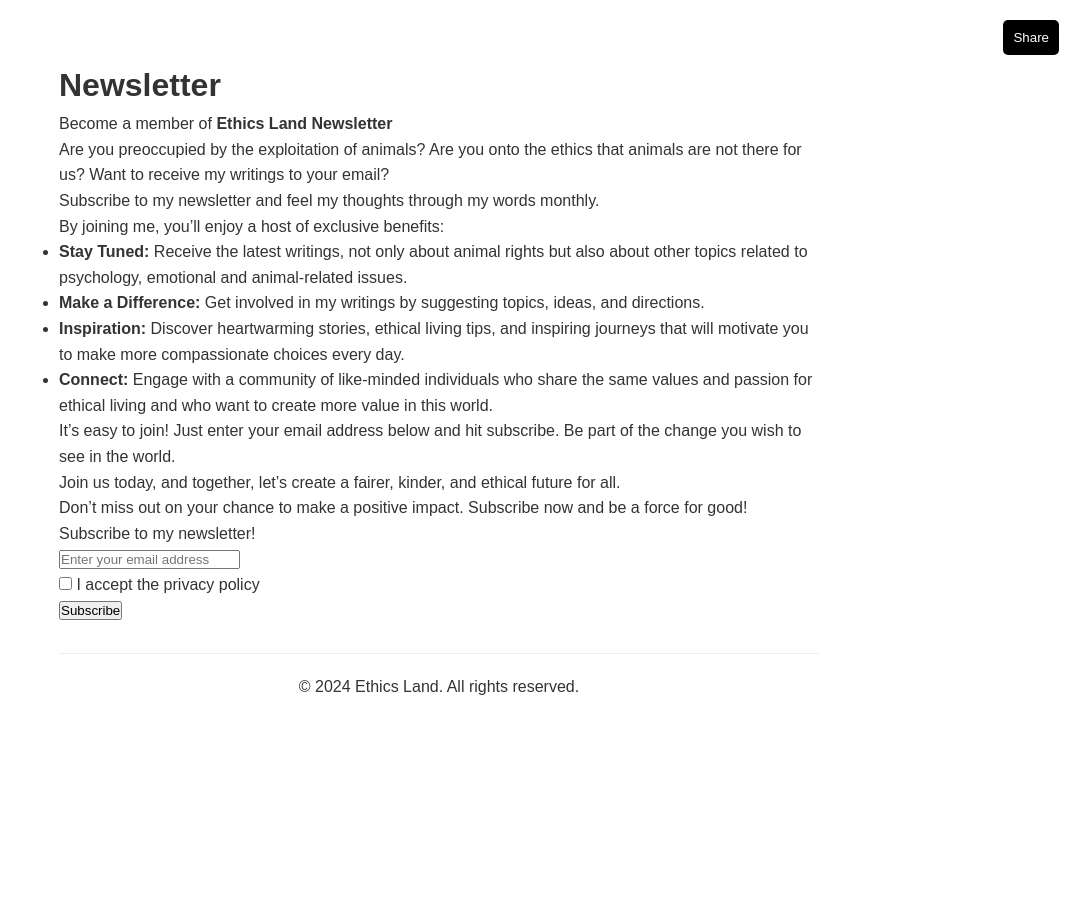
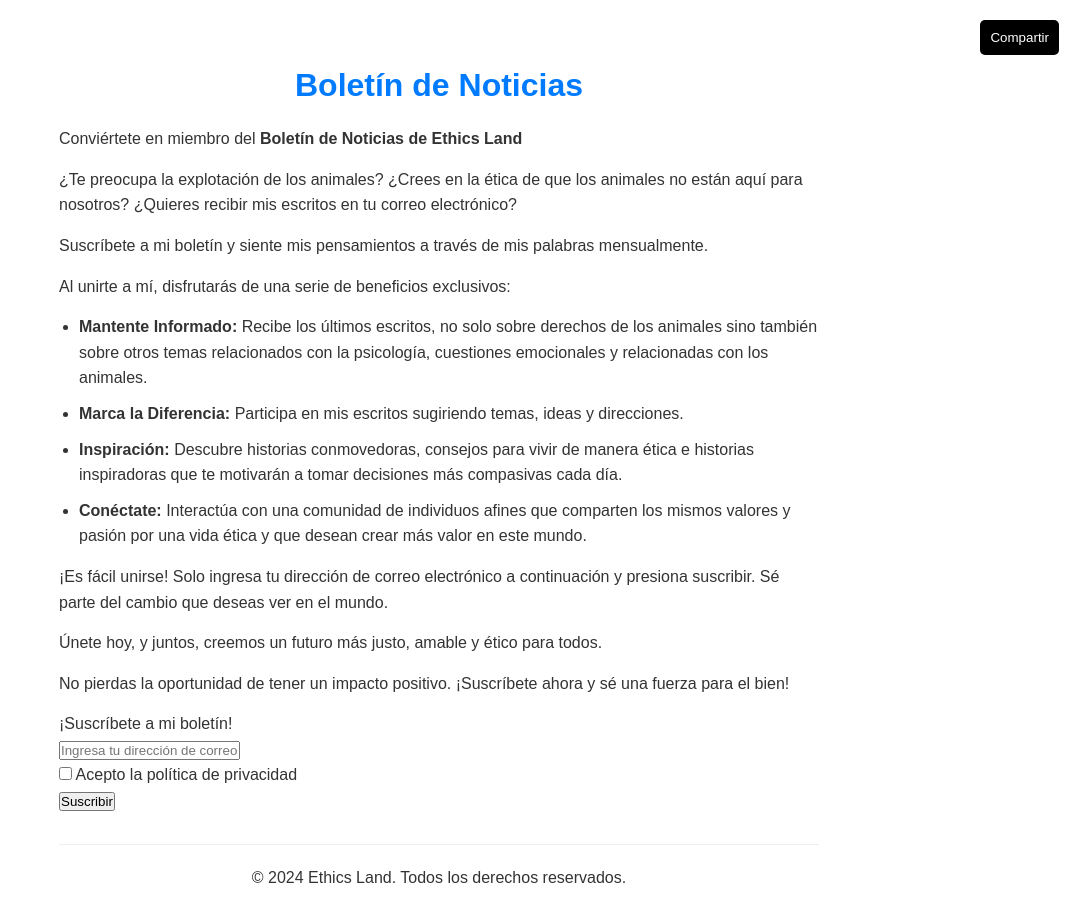
Before and after one commit to jordimuntada/nochorizo, a website: page public/sections/newsletter.html in a window 1280 px wide. Shown: the whole page, without its empty margins (201-1280 px from the left). Before the commit the page ends 800 px from the top, so only its background shows below. Drawn offline with Linux system fonts and the light colour scheme.

```diff
--- a/package.json
+++ b/package.json
@@ -11,8 +11,11 @@
   "author": "",
   "license": "ISC",
   "dependencies": {
+    "dotenv": "^16.4.5",
     "express": "^4.18.2",
     "express-sitemap-xml": "^3.0.1",
-    "glob": "^10.3.10"
+    "glob": "^10.3.10",
+    "node-fetch": "^3.3.2",
+    "twilio": "^4.22.0"
   }
 }
--- a/public/css/style.css
+++ b/public/css/style.css
@@ -91,6 +91,51 @@
 }
 
 /**********************/
+
+/* More code for Newsletter */
+.newsletter-container {
+    background-color: #f9f9f9; /* Light background to distinguish the section */
+    padding: 20px;
+    border-radius: 8px;
+    box-shadow: 0 2px 4px rgba(0,0,0,0.1); /* Subtle shadow for depth */
+    max-width: 800px; /* Adjust based on your design */
+    margin: 20px auto; /* Centering */
+}
+
+.newsletter-title {
+    color: #007bff; /* A color that stands out */
+    text-align: center; /* Center title */
+    margin-bottom: 15px; /* Spacing below the title */
+}
+
+.intro, .content p, .benefits-list {
+    margin-bottom: 15px; /* Consistent spacing */
+}
+
+.benefits-list li {
+    margin-bottom: 10px; /* Spacing between list items */
+}
+
+/* Enhance the list appearance */
+.benefits-list {
+    list-style-type: disc; /* Or choose another style that fits */
+    padding-left: 20px; /* Indent list items */
+}
+
+/* Additional styles for the form, buttons, etc., can be added here */
+/* Article link appearance */
+.article-link {
+    color: inherit; /* Inherits the color from the parent element, useful if your h1 isn't black */
+    text-decoration: none; /* Removes the underline */
+}
+
+.article-link:hover, .article-link:focus {
+    text-decoration: underline; /* Optional: Adds underline on hover for visual feedback */
+}
+
+/********/
+
+
 
 /* Footer CSS to complement your existing body style */
 
--- a/public/sections/newsletter.html
+++ b/public/sections/newsletter.html
@@ -1,22 +1,22 @@
 <!DOCTYPE html>
-<html lang="en">
+<html lang="es">
 <head>
     <meta charset="UTF-8">
     <meta name="viewport" content="width=device-width, initial-scale=1.0">
-    <title>Newsletter - Ethics Land</title>
+    <title>Boletín de Noticias - Ethics Land</title>
     <link rel="stylesheet" href="/css/style.css">
     <script>
         function shareContent() {
             if (navigator.share) {
                 navigator.share({
-                    title: 'Newsletter - Ethics Land',
+                    title: 'Boletín de Noticias - Ethics Land',
                     url: window.location.href
                 }).then(() => {
-                    console.log('Thanks for sharing!');
+                    console.log('¡Gracias por compartir!');
                 })
                 .catch(console.error);
             } else {
-                alert('Your browser does not support the share API. Please copy the URL manually.');
+                alert('Tu navegador no soporta la API de compartir. Por favor, copia la URL manualmente.');
             }
         }
     </script>
@@ -24,53 +24,51 @@
 <body>
     <header>
         <div class="header-content">
-
-
         <!--
             <div id="homeButtonContainer">
-                <button onclick="window.location.href='home.html';" id="homeButton">Home</button>
+                <button onclick="window.location.href='home.html';" id="homeButton">Inicio</button>
             </div>
         -->
             <div id="shareButtonContainer">
-                <button onclick="shareContent()">Share</button>
+                <button onclick="shareContent()">Compartir</button>
             </div>
         </div>
     </header>
     <div class="container">
-        <h1 class="newsletter-title">Newsletter</h1>
-        <p class="intro">Become a member of <strong>Ethics Land Newsletter</strong></p>
+        <h1 class="newsletter-title">Boletín de Noticias</h1>
+        <p class="intro">Conviértete en miembro del <strong>Boletín de Noticias de Ethics Land</strong></p>
 
         <div class="content">
-            <p>Are you preoccupied by the exploitation of animals? Are you onto the ethics that animals are not there for us? Want to receive my writings to your email?</p>
-            <p>Subscribe to my newsletter and feel my thoughts through my words monthly.</p>
+            <p>¿Te preocupa la explotación de los animales? ¿Crees en la ética de que los animales no están aquí para nosotros? ¿Quieres recibir mis escritos en tu correo electrónico?</p>
+            <p>Suscríbete a mi boletín y siente mis pensamientos a través de mis palabras mensualmente.</p>
 
-            <p>By joining me, you’ll enjoy a host of exclusive benefits:</p>
+            <p>Al unirte a mí, disfrutarás de una serie de beneficios exclusivos:</p>
             <ul class="benefits-list">
-                <li><strong>Stay Tuned:</strong> Receive the latest writings, not only about animal rights but also about other topics related to psychology, emotional and animal-related issues.</li>
-                <li><strong>Make a Difference:</strong> Get involved in my writings by suggesting topics, ideas, and directions.</li>
-                <li><strong>Inspiration:</strong> Discover heartwarming stories, ethical living tips, and inspiring journeys that will motivate you to make more compassionate choices every day.</li>
-                <li><strong>Connect:</strong> Engage with a community of like-minded individuals who share the same values and passion for ethical living and who want to create more value in this world.</li>
+                <li><strong>Mantente Informado:</strong> Recibe los últimos escritos, no solo sobre derechos de los animales sino también sobre otros temas relacionados con la psicología, cuestiones emocionales y relacionadas con los animales.</li>
+                <li><strong>Marca la Diferencia:</strong> Participa en mis escritos sugiriendo temas, ideas y direcciones.</li>
+                <li><strong>Inspiración:</strong> Descubre historias conmovedoras, consejos para vivir de manera ética e historias inspiradoras que te motivarán a tomar decisiones más compasivas cada día.</li>
+                <li><strong>Conéctate:</strong> Interactúa con una comunidad de individuos afines que comparten los mismos valores y pasión por una vida ética y que desean crear más valor en este mundo.</li>
             </ul>
 
-            <p>It’s easy to join! Just enter your email address below and hit subscribe. Be part of the change you wish to see in the world.</p>
-            <p>Join us today, and together, let’s create a fairer, kinder, and ethical future for all.</p>
-            <p>Don’t miss out on your chance to make a positive impact. Subscribe now and be a force for good!</p>
+            <p>¡Es fácil unirse! Solo ingresa tu dirección de correo electrónico a continuación y presiona suscribir. Sé parte del cambio que deseas ver en el mundo.</p>
+            <p>Únete hoy, y juntos, creemos un futuro más justo, amable y ético para todos.</p>
+            <p>No pierdas la oportunidad de tener un impacto positivo. ¡Suscríbete ahora y sé una fuerza para el bien!</p>
         </div>
 
         <form id="newsletterForm">
             <div class="form-group">
-                <label for="email">Subscribe to my newsletter!</label><br>
-                <input type="email" id="email" name="email" placeholder="Enter your email address" required>
+                <label for="email">¡Suscríbete a mi boletín!</label><br>
+                <input type="email" id="email" name="email" placeholder="Ingresa tu dirección de correo electrónico" required>
             </div>
             <div class="form-group">
                 <input type="checkbox" id="privacyPolicy" name="privacyPolicy" required>
-                <label for="privacyPolicy">I accept the privacy policy</label>
+                <label for="privacyPolicy">Acepto la política de privacidad</label>
             </div>
-            <button type="submit" class="subscribe-btn">Subscribe</button>
+            <button type="submit" class="subscribe-btn">Suscribir</button>
         </form>
     </div>
     <footer>
-        <p>&copy; 2024 Ethics Land. All rights reserved.</p>
+        <p>&copy; 2024 Ethics Land. Todos los derechos reservados.</p>
     </footer>
     <script src="newsletter.js"></script>
 
```
Also changed, not shown: app.js (+52 -0 lines), 1 other file.
